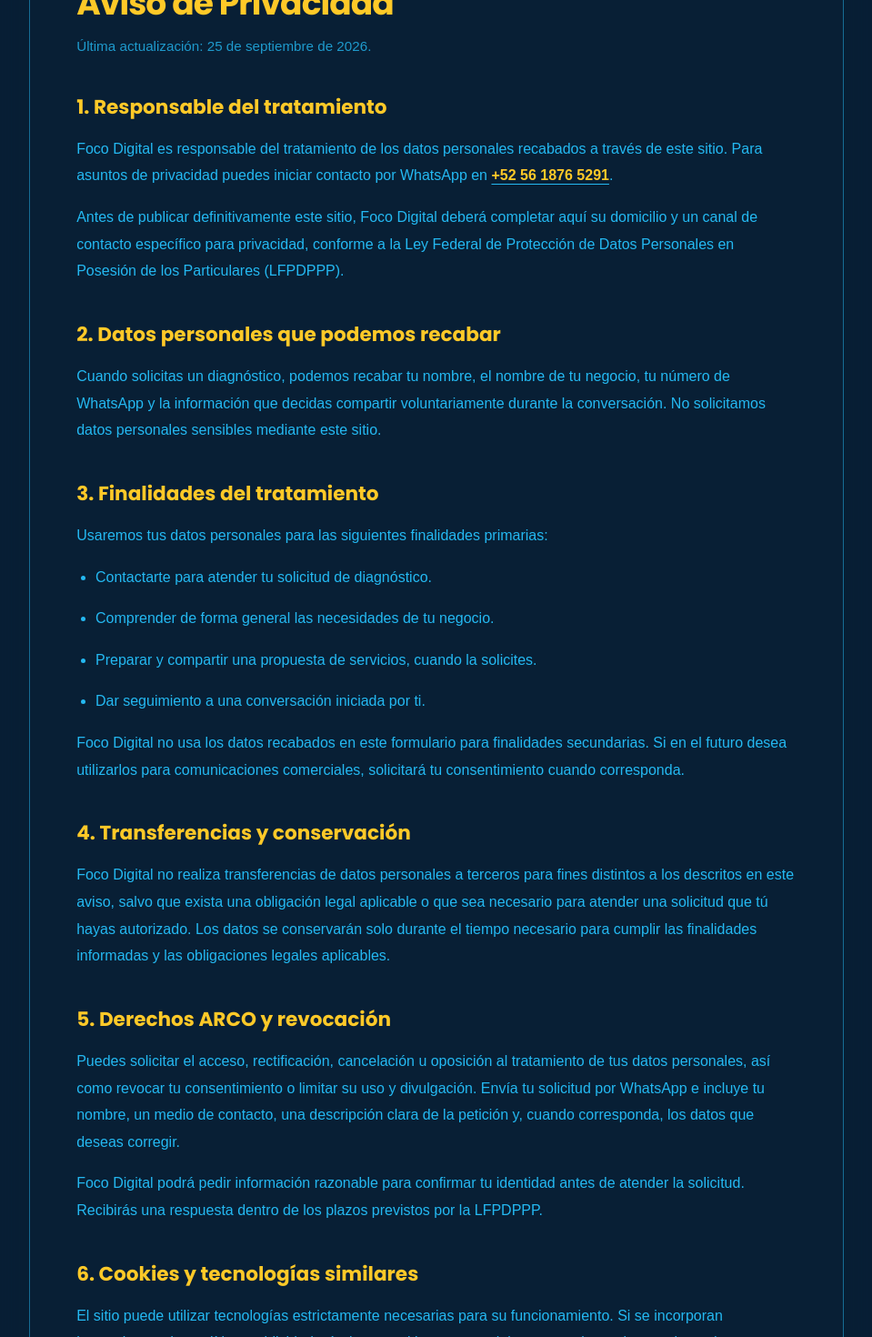
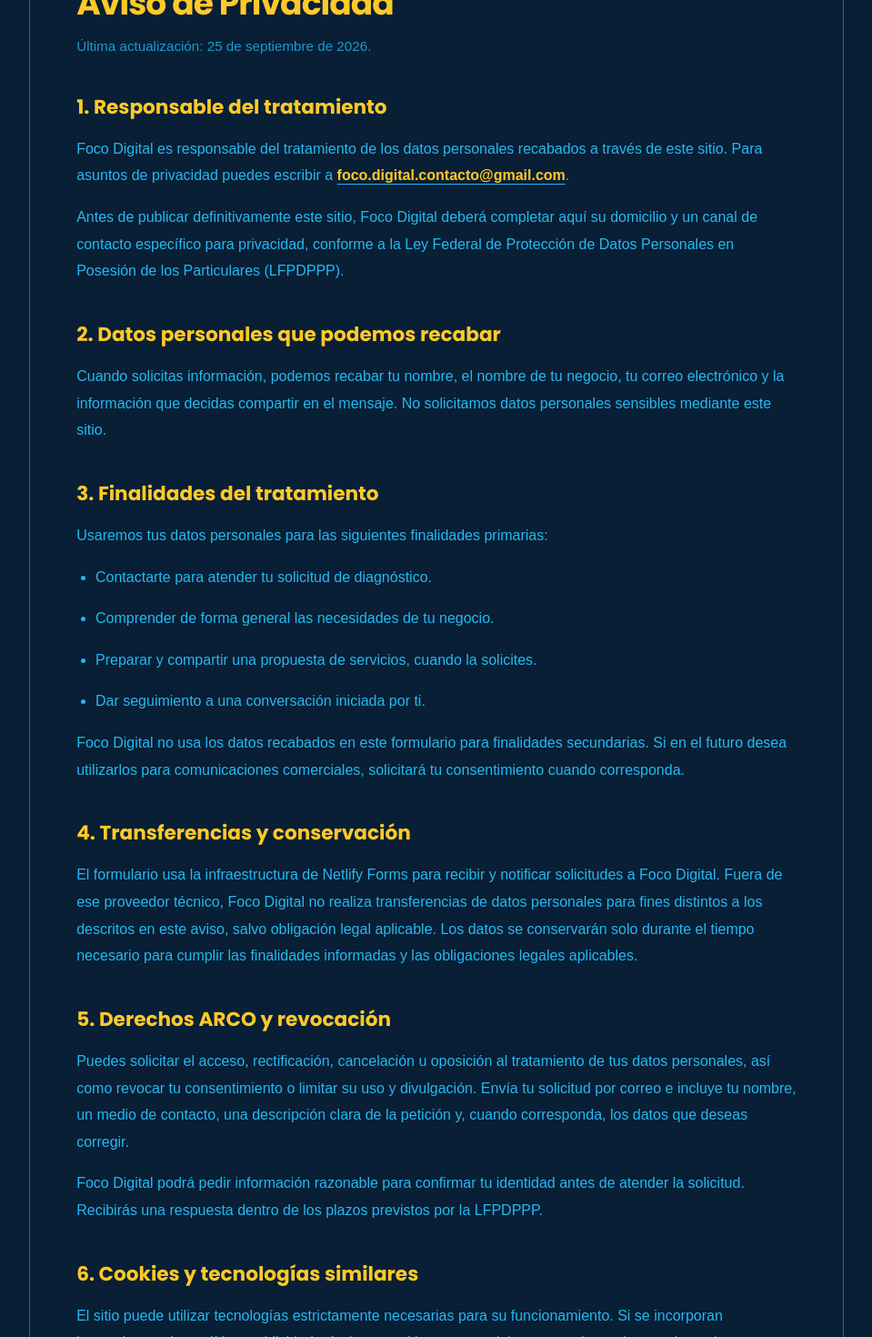
Before and after one commit to agenciafocodigital/foco-digital-landing, a Next.js app: page /aviso-de-privacidad in a window 1280 px wide. Shown: the part 271-1741 px from the top of the page at 91% size, without its empty margins (160-1119 px from the left). Built offline with nearby package versions, Linux system fonts and the light colour scheme; no server answers.

Commit message:
Actualiza aviso de privacidad y contacto

```diff
--- a/app/aviso-de-privacidad/page.tsx
+++ b/app/aviso-de-privacidad/page.tsx
@@ -15,10 +15,8 @@
         <h2 id="privacy-responsible">1. Responsable del tratamiento</h2>
         <p>
           Foco Digital es responsable del tratamiento de los datos personales recabados a través de este sitio. Para
-          asuntos de privacidad puedes iniciar contacto por WhatsApp en{" "}
-          <a href="https://wa.me/525618765291" target="_blank" rel="noopener noreferrer">
-            +52 56 1876 5291
-          </a>
+          asuntos de privacidad puedes escribir a{" "}
+          <a href="mailto:foco.digital.contacto@gmail.com">foco.digital.contacto@gmail.com</a>
           .
         </p>
         <p>
@@ -31,9 +29,8 @@
       <section aria-labelledby="privacy-data">
         <h2 id="privacy-data">2. Datos personales que podemos recabar</h2>
         <p>
-          Cuando solicitas un diagnóstico, podemos recabar tu nombre, el nombre de tu negocio, tu número de WhatsApp y
-          la información que decidas compartir voluntariamente durante la conversación. No solicitamos datos personales
-          sensibles mediante este sitio.
+          Cuando solicitas información, podemos recabar tu nombre, el nombre de tu negocio, tu correo electrónico y la
+          información que decidas compartir en el mensaje. No solicitamos datos personales sensibles mediante este sitio.
         </p>
       </section>
 
@@ -55,10 +52,10 @@
       <section aria-labelledby="privacy-transfers">
         <h2 id="privacy-transfers">4. Transferencias y conservación</h2>
         <p>
-          Foco Digital no realiza transferencias de datos personales a terceros para fines distintos a los descritos en
-          este aviso, salvo que exista una obligación legal aplicable o que sea necesario para atender una solicitud
-          que tú hayas autorizado. Los datos se conservarán solo durante el tiempo necesario para cumplir las
-          finalidades informadas y las obligaciones legales aplicables.
+          El formulario usa la infraestructura de Netlify Forms para recibir y notificar solicitudes a Foco Digital.
+          Fuera de ese proveedor técnico, Foco Digital no realiza transferencias de datos personales para fines distintos
+          a los descritos en este aviso, salvo obligación legal aplicable. Los datos se conservarán solo durante el tiempo
+          necesario para cumplir las finalidades informadas y las obligaciones legales aplicables.
         </p>
       </section>
 
@@ -66,7 +63,7 @@
         <h2 id="privacy-rights">5. Derechos ARCO y revocación</h2>
         <p>
           Puedes solicitar el acceso, rectificación, cancelación u oposición al tratamiento de tus datos personales,
-          así como revocar tu consentimiento o limitar su uso y divulgación. Envía tu solicitud por WhatsApp e incluye
+          así como revocar tu consentimiento o limitar su uso y divulgación. Envía tu solicitud por correo e incluye
           tu nombre, un medio de contacto, una descripción clara de la petición y, cuando corresponda, los datos que
           deseas corregir.
         </p>
```
